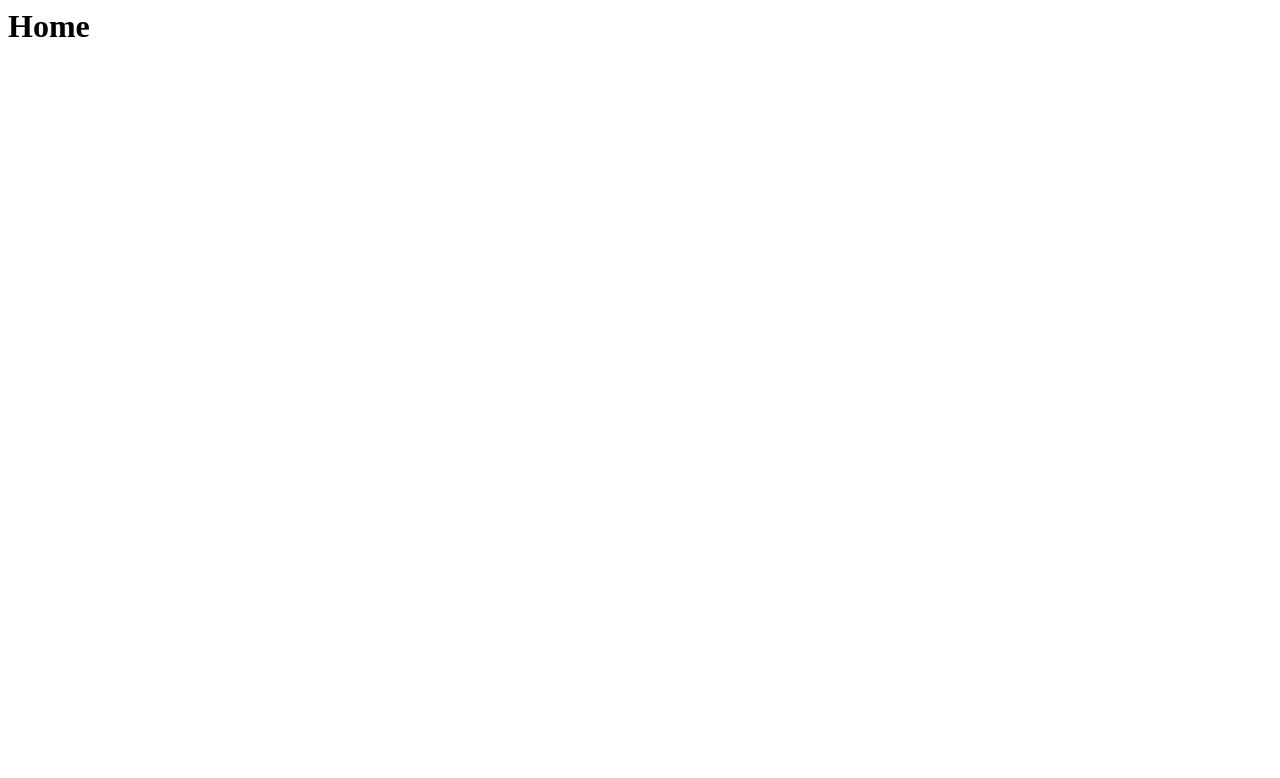
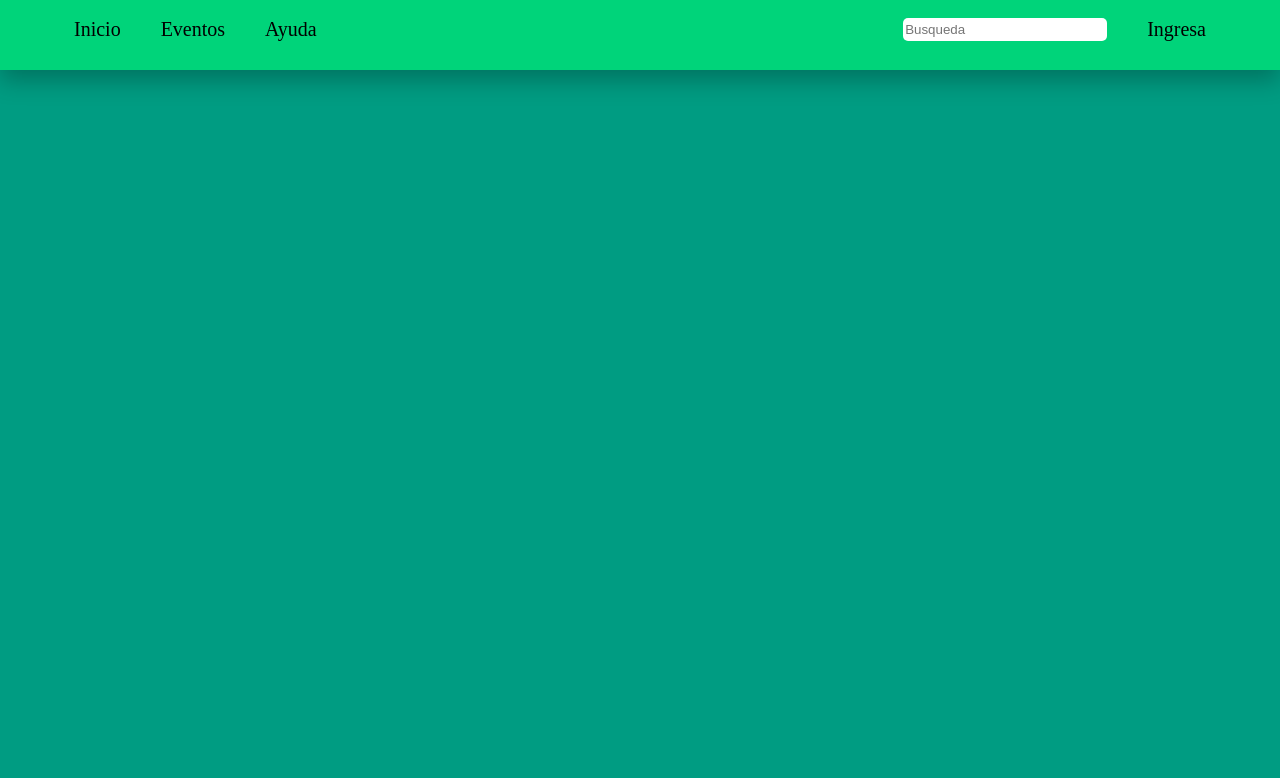
Before and after one commit to al192966/Tickets_Project, a Django app: page / in a window 1280 px wide. Before the commit the part shown is almost empty. Shown: the top 778 px of the page. Run offline with Django 4.2, Linux system fonts and the light colour scheme.

Commit message:
Agregue carpte static y el css de Home

```diff
--- a/TicketOn/Templates/Home.html
+++ b/TicketOn/Templates/Home.html
@@ -1,3 +1,33 @@
-<h1>
-    Home
-</h1>
+
+<!Doctype html>
+<html>
+<head>
+    <meta charset="UTF-8">
+    <meta http-equiv="X-UA-Compatible" content="IE=edge">
+    <meta name="viewport" content="width=device-width, initial-scale=1.0">
+    {%load static%}
+    <link rel="stylesheet" href="{% static 'TicketOn/Home.css'%}">
+    <title>TicketJaeger - Inicio</title>
+</head>
+<body>
+    <header>
+        <diV id="main-nav_1">
+            <nav class="main-nav">
+                <a href="home.html">Inicio</a>
+                <a href="">Eventos</a>
+                <a href="">Ayuda</a>
+            </nav>
+        </div>
+        <div id="main-nav_2">
+            <nav class="main-nav">
+                <input id="barra" type="text" placeholder="Busqueda">
+                <a href="">Ingresa</a>
+            </nav>
+        </div>
+
+    </header>
+    <footer>
+
+    </footer>
+</body>
+</html>
--- /dev/null
+++ b/TicketOn/static/TicketOn/Home.css
@@ -0,0 +1,34 @@
+
+
+body{
+    margin:0px;
+    background-color: #009C82;
+}
+
+header{
+    display:flex;
+    padding: 0 5%;
+    justify-content: space-between;
+    box-shadow: 0px 10px 25px #00000043;
+    background-color: #00D47A ;
+    height: 70px;
+}
+
+.main-nav{
+    padding: 10px;
+    display: flex;
+    column-gap: 40px;
+    padding-top: 18px;
+}
+
+.main-nav a{
+    font-size: 20px;
+    color: black;
+    text-decoration:none;
+}
+
+#barra{
+    border:none;
+    border-radius: 5px;
+    width: 200px;
+}
--- a/TicketOn/urls.py
+++ b/TicketOn/urls.py
@@ -2,5 +2,6 @@ from django.urls import path
 from . import views
 
 urlpatterns = [
-    path('', views.inicio, name='inicio'),
+    path('', views.Home),
+    path('products/<product>',views.product_cat),
 ]
--- a/TicketOn/views.py
+++ b/TicketOn/views.py
@@ -1,4 +1,5 @@
 from django.shortcuts import render
+from django.http import HttpResponse
 from django.contrib.auth.forms import UserCreationForm
 
 # Create your views here.
@@ -6,8 +7,14 @@ from django.contrib.auth.forms import UserCreationForm
 def Home(request):
     return render(request, 'Home.html')
 
+def index(request):
+    return HttpResponse("Welcome to my website")
+
 def signup(request):
 
     return render(request, 'login.html',{
         'form': UserCreationForm
     })
+
+def product_cat(request,product):
+    return HttpResponse(f"Here is a list of our {product}.")
--- a/Tickets_Project/urls.py
+++ b/Tickets_Project/urls.py
@@ -21,6 +21,7 @@ from TicketOn import views
 
 urlpatterns = [
     path('admin/', admin.site.urls),
+    path('',include("TicketOn.urls")),
     path('', views.Home, name = 'home'),
     path('signup/', views.signup, name = 'signup')
 ]
```
Also changed, not shown: TicketOn/models.py (line endings or trailing spaces), TicketOn/templates/index.html (line endings or trailing spaces).
